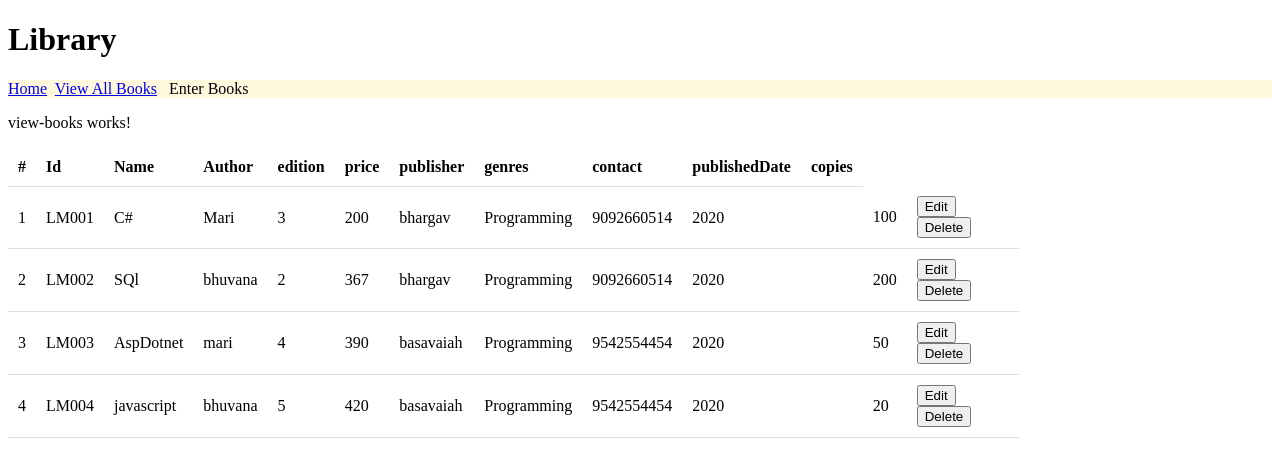
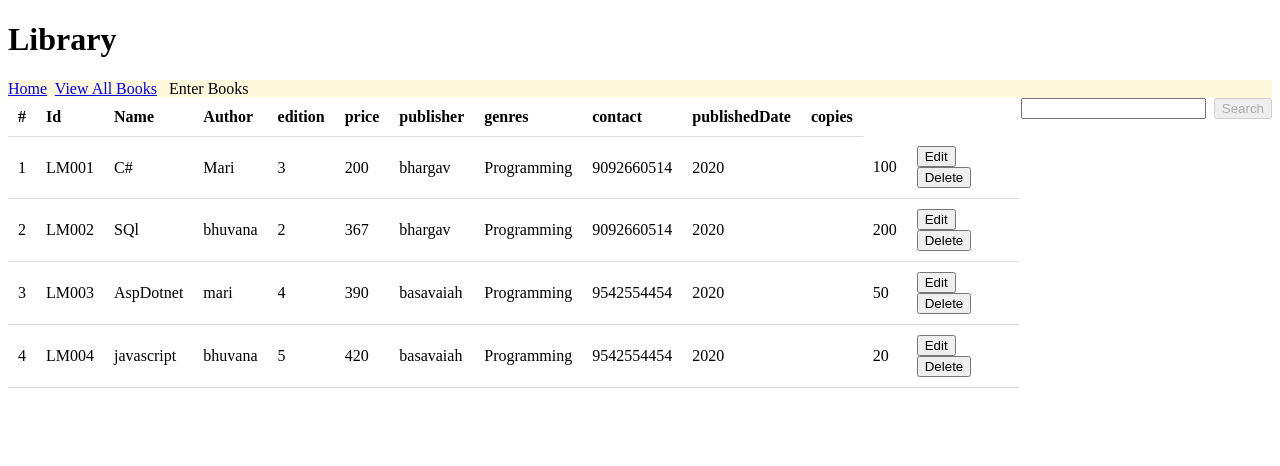
Before and after one commit to KelamBasavaiah/Angular8LibraryManagement, an Angular app: page /ViewBooks in a window 1280 px wide. Shown: the top 466 px of the page. Built offline with nearby package versions, Linux system fonts and the light colour scheme.

Commit message:
Global Search

```diff
--- a/src/app/Components/view-books/view-books.component.html
+++ b/src/app/Components/view-books/view-books.component.html
@@ -1,4 +1,11 @@
-<p>view-books works!</p>
+<div style="float: right;">
+    <input [(ngModel)]="searchString">&nbsp;
+    <button [disabled]="searchString.length<2" (click)=search(searchString)>Search</button>
+    <br><button *ngIf="searchString.length>0" style="float: right;"(click)=clearFilters()>clear</button>
+</div>
+
+
+
 <div>
     <table>
         <thead>
--- a/src/app/Components/view-books/view-books.component.ts
+++ b/src/app/Components/view-books/view-books.component.ts
@@ -8,13 +8,30 @@ import { BookService } from 'src/app/Services/book.service';
   styleUrls: ['./view-books.component.css']
 })
 export class ViewBooksComponent implements OnInit {
-   books:BookDetails[]
+   books:BookDetails[];
+  public searchString:string="";
+
   constructor(private bookServices:BookService) {
     this.books=this.bookServices.getAllBooks();
   }
 
   editBook(id:string){console.log(id)}
 
+  search(filters:string)
+  {
+    this.books=this.books.filter(objfilter);
+    function objfilter(book:BookDetails){
+      for (const key in book) {
+        if(typeof(book[key])=='string'){
+          if(book[key].toLocaleLowerCase().indexOf(filters.toLocaleLowerCase())>=0){ return book}
+        }
+      }
+     }
+  }
+ clearFilters(){
+  this.searchString='';
+  this.books=this.bookServices.getAllBooks();}
+
   ngOnInit() {
   }
 
--- a/src/app/app.module.ts
+++ b/src/app/app.module.ts
@@ -5,6 +5,7 @@ import { AppRoutingModule } from './app-routing.module';
 import { AppComponent } from './app.component';
 import { ViewBooksComponent } from './Components/view-books/view-books.component';
 import { HomeComponent } from './Components/home/home.component';
+import { FormsModule } from '@angular/forms';
 
 @NgModule({
   declarations: [
@@ -14,7 +15,7 @@ import { HomeComponent } from './Components/home/home.component';
   ],
   imports: [
     BrowserModule,
-    AppRoutingModule
+    AppRoutingModule,FormsModule
   ],
   providers: [],
   bootstrap: [AppComponent]
```
